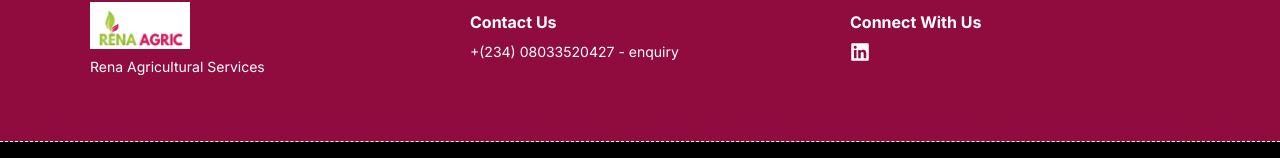
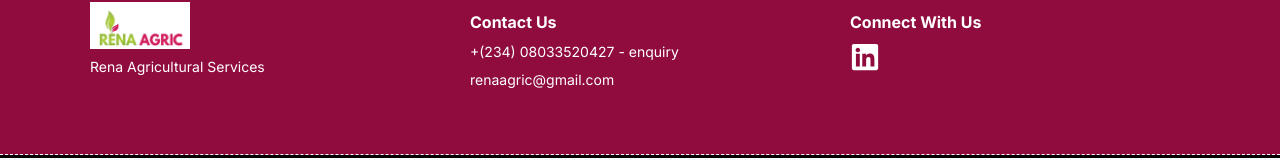
Before and after one commit to YhinkaDevOps/Rena-agriccultural-Services, a Next.js app: page / in a window 1280 px wide. Shown: the part 2632-2790 px from the top of the page. Built offline with nearby package versions, Linux system fonts and the light colour scheme.

Commit message:
ft: final changes

```diff
--- a/src/components/Footer.jsx
+++ b/src/components/Footer.jsx
@@ -36,6 +36,9 @@ const Footer = () => {
             https://chimkasimmatransportservices.vercel.app/
           </span> */}
           <span className="text-sm">+(234) 08033520427 - enquiry</span>
+          <span className="text-sm">
+            <p>renaagric@gmail.com</p>
+          </span>
         </div>
 
         {/* Useful links */}
@@ -65,7 +68,7 @@ const Footer = () => {
 
             <button className="hover:opacity-70">
               <Link href="https://www.linkedin.com/in/ayo-salako-8424b120/?originalSubdomain=ng">
-                <FaLinkedin size={20} />
+                <FaLinkedin size={30} />
               </Link>
             </button>
           </div>
--- a/src/components/Latest.jsx
+++ b/src/components/Latest.jsx
@@ -5,7 +5,7 @@ const Latest = () => {
   return (
     <div className=" bg-[#f5f5f5] min-h-screen mx-auto py-12">
       <h5 className="text-center text-4xl mb-8">LATEST</h5>
-      <div className=" grid grid-cols-1 lg:grid-cols-3 gap-4 mx-auto max-w-[1100px] p-2 ">
+      <div className=" grid grid-cols-1 lg:grid-cols-3 gap-6 md:gap-4 mx-auto max-w-[1100px] p-2 ">
         <div className="flex flex-col gap-3 items-center rounded-md border shadow-lg shadow-[rgb(4,12,22)]">
           <img src="https://oatvanafarms.com/images/about/12.jpg" alt="" />
 
```
